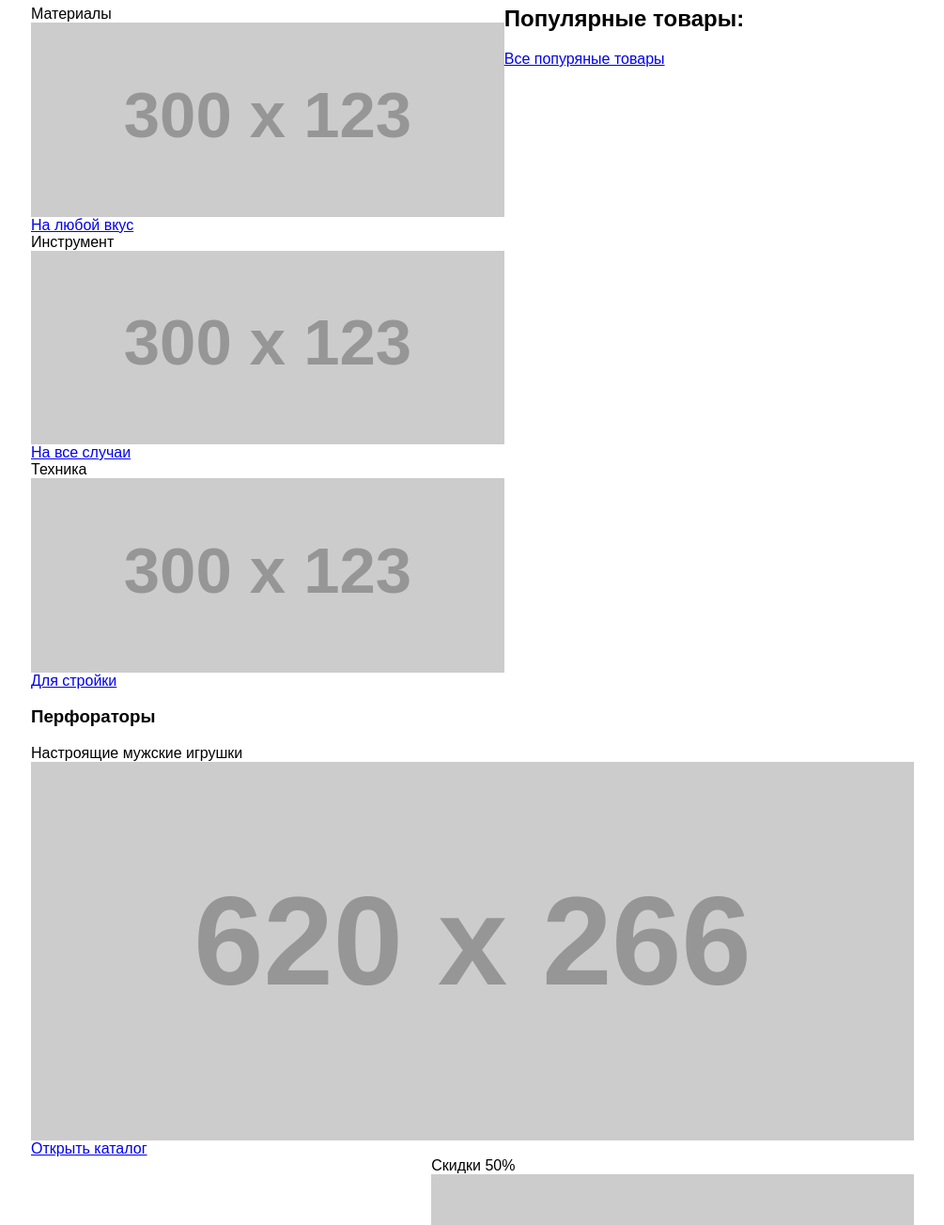
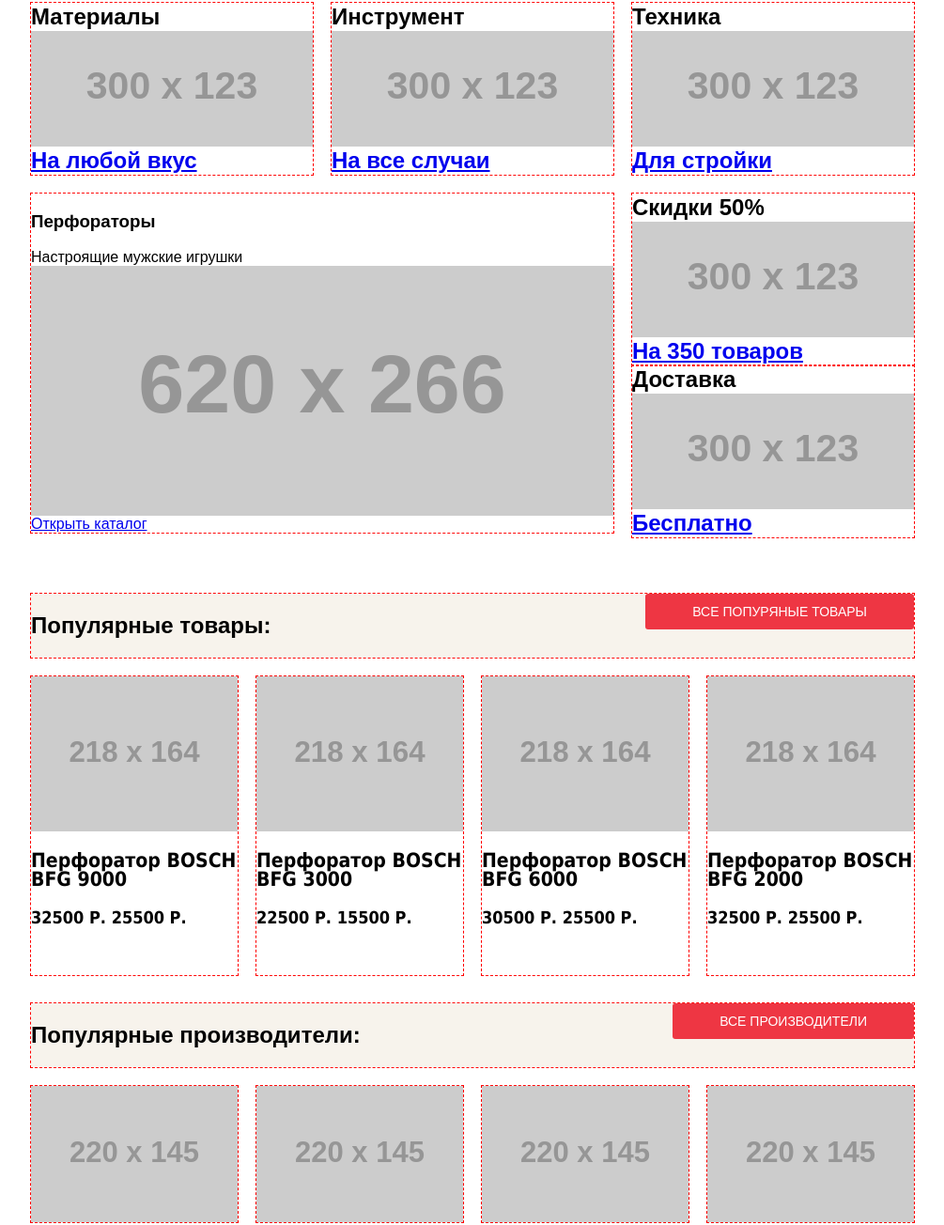
Before and after one commit to baranovRP/technomart, a plain HTML site: page index.html in a window 1280 px wide. Shown: the part 367-1671 px from the top of the page at 94% size, without its empty margins (137-1142 px from the left). Drawn offline with Linux system fonts and the light colour scheme; placeholder pictures from the web are drawn by us; a web font is replaced by a local one.

Commit message:
# technomart: layout quick navigation; layout popular goods; layout popular manufactures;

```diff
--- a/css/style.css
+++ b/css/style.css
@@ -261,8 +261,8 @@ select,
 textarea {
   margin: 0; /* 3 */
 
-  font: inherit; /* 1 */
-  color: inherit; /* 2 */
+  font: inherit; /* 2 */
+  color: inherit; /* 1 */
 }
 
 /**
@@ -571,6 +571,14 @@ img {
   display: none;
 }
 
+.column-3 {
+  width: 300px;
+  min-height: 123px;
+  margin: 0;
+
+  outline: 1px dashed red;
+}
+
 /* index page
    ========================================================================== */
 .main-header {
@@ -697,14 +705,6 @@ img {
   background-color: #518534;
 }
 
-.column-3 {
-  width: 300px;
-  min-height: 150px;
-  margin: 0 10px;
-
-  outline: 1px dashed red;
-}
-
 .about-title {
   margin-left: 0;
 
@@ -717,6 +717,7 @@ img {
 
 .contacts-address {
   display: block;
+  margin: 0 20px;
 
   font-weight: 400;
   font-size: 14px;
@@ -750,6 +751,7 @@ img {
   padding-right: 20px;
   padding-left: 20px;
 
+  background-color: #32425c;
   background-image: linear-gradient(to top, #32425c 0%, #32425c 99%, #32425c 100%);
   outline: 1px dashed red;
   box-shadow: inset 0 -5px 0 #293449;
@@ -789,3 +791,137 @@ img {
   background-color: #1d2739;
   opacity: 0.5;
 }
+
+.main-quick-navigation {
+  margin-bottom: 40px;
+}
+
+.quick-navigation-items {
+  margin-bottom: 20px;
+
+  font-size: 0;
+}
+
+.quick-navigation-item {
+  display: inline-block;
+  margin-right: 20px;
+
+  font-weight: 700;
+  font-size: 24px;
+  line-height: 30px;
+  font-family: Cuprum, Arial, sans-serif;
+  vertical-align: top;
+}
+
+.quick-navigation-item:nth-child(3n) {
+  margin-right: 0;
+}
+
+.quick-navigation-slider {
+  width: 620px;
+  min-height: 266px;
+
+  outline: 1px dashed red;
+}
+
+.column-vertical {
+  width: 300px;
+}
+
+.column-vertical .quick-navigation-item {
+  margin-right: 0;
+
+  outline: 1px dashed red;
+}
+
+.popular-goods,
+.popular-manufacturers {
+  margin-bottom: 20px;
+
+  background-color: #f7f3ec;
+  outline: 1px dashed red;
+}
+
+.popular-goods title,
+.popular-manufacturers title {
+  width: 460px;
+  min-height: 90px;
+  margin: 0;
+  padding: 0;
+
+  font-weight: 400;
+  font-size: 30px;
+  line-height: 30px;
+  font-family: Cuprum, Arial, sans-serif;
+  color: #32425c;
+  text-transform: uppercase;
+}
+
+.popular-goods .btn,
+.popular-manufacturers .btn {
+  display: inline-block;
+  padding: 10px 50px;
+
+  font-weight: 400;
+  font-size: 14px;
+  line-height: 18px;
+  font-family: Cuprum, Arial, sans-serif;
+  vertical-align: middle;
+  color: #ffffff;
+  text-transform: uppercase;
+  text-decoration: none;
+
+  background-color: #ee3643;
+  border-radius: 3px;
+}
+
+.popular-goods-gallery {
+  width: 100%;
+  min-height: 318px;
+
+  font-size: 0;
+}
+
+.goods-gallery-item {
+  display: inline-block;
+  width: 220px;
+  min-height: 318px;
+  margin-right: 20px;
+  margin-bottom: 30px;
+
+  font-weight: 700;
+  font-size: 18px;
+  line-height: 20px;
+  font-family: PTSans, Tahoma, sans-serif;
+  vertical-align: top;
+  color: #000000;
+
+  outline: 1px dashed red;
+}
+
+.goods-gallery-item:nth-child(4n) {
+  margin-right: 0;
+}
+
+.popular-manufacturers-gallery {
+  width: 100%;
+  min-height: 145px;
+
+  font-size: 0;
+}
+
+.manufacturers-gallery-item {
+  display: inline-block;
+  width: 220px;
+  min-height: 145px;
+  margin-right: 20px;
+  margin-bottom: 30px;
+
+  vertical-align: top;
+
+  outline: 1px dashed red;
+}
+
+.manufacturers-gallery-item:nth-child(4n) {
+  margin-right: 0;
+}
--- a/index.html
+++ b/index.html
@@ -66,53 +66,53 @@
 <main class='main'>
   <div class='container'>
 
-    <div class='main-quick-navigation'>
-      <div class='row to-left'>
-        <div class='quick-navigation-items horizontal'>
-          <div class='quick-navigation-item'>
-            <span class='item-title'>Материалы</span>
+    <div class='main-quick-navigation clearfix'>
+      <div class='quick-navigation-items'>
+        <div class='quick-navigation-item column-3'>
+          <span class='item-title materials'>Материалы</span>
           <img class='img' src='http://placehold.it/300x123' width='300' height='123' alt='Материалы'>
           <a class='btn' href='#'>На любой вкус</a>
         </div>
-          <div class='quick-navigation-item'>
-            <span class='item-title'>Инструмент</span>
+        <div class='quick-navigation-item column-3'>
+          <span class='item-title tools'>Инструмент</span>
           <img class='img' src='http://placehold.it/300x123' width='300' height='123' alt='Инструмент'>
           <a class='btn' href='#'>На все случаи</a>
         </div>
-          <div class='quick-navigation-item'>
-            <span class='item-title'>Техника</span>
+        <div class='quick-navigation-item column-3'>
+          <span class='item-title equipment'>Техника</span>
           <img class='img' src='http://placehold.it/300x123' width='300' height='123' alt='Техника'>
           <a class='btn' href='#'>Для стройки</a>
         </div>
       </div>
-      </div>
-      <div class="column to-left">
-        <div class='quick-navigation-slider'>
-          <div class='quick-navigation-slide'>
+
+      <div class='quick-navigation-slider to-left'>
+        <div class='quick-navigation-slide '>
           <h3 class='slide-title'>Перфораторы</h3>Настроящие мужские игрушки
           <img class='img' src='http://placehold.it/620x266' width='620' height='266' alt='Перфораторы '>
           <a class='btn' href='#'>Открыть каталог</a>
         </div>
       </div>
-      </div>
-      <div class='column to-right'>
-        <div class='quick-navigation-items vertical'>
-          <div class='quick-navigation-item'>
+      <div class='column-vertical to-right'>
+        <div class='quick-navigation-items'>
+          <div class='quick-navigation-item column-3'>
             <span class='item-title'>Скидки 50%</span>
             <img class='img' src='http://placehold.it/300x123' width='300' height='123' alt='Скидки 50%'>
             <a class='btn' href='#'>На 350 товаров</a>
           </div>
-          <div class='quick-navigation-item'>
+          <div class='quick-navigation-item column-3'>
             <span class='item-title'>Доставка</span>
             <img class='img' src='http://placehold.it/300x123' width='300' height='123' alt='Доставка'>
             <a class='btn' href='#'>Бесплатно</a>
           </div>
         </div>
       </div>
+    </div>
 
-      <div class='main-popular-goods'>
-        <h2 class='popular-goods-title'>Популярные товары:</h2>
-        <a href='#' class='btn'>Все попуряные товары</a>
+    <div class='main-popular goods'>
+      <div class="popular-goods clearfix">
+        <h2 class='title to-left'>Популярные товары:</h2>
+        <a class='btn to-right' href='#'>Все попуряные товары</a>
+      </div>
 
       <div class='popular-goods-gallery'>
         <article class='goods-gallery-item'>
@@ -121,46 +121,48 @@
                  alt='Перфоратор BOSCH BFG 9000'>
           </a>
 
-            <h3 class='gallery-item-title'>Перфоратор BOSCH BFG 9000</h3>
+          <h3 class='goods-item-title'>Перфоратор BOSCH BFG 9000</h3>
           <span class='old-price strikethrough'>32500 Р.</span>
           <span class='actual-price'>25500 Р.</span>
         </article>
-          <article class='catalog-gallery-item'>
+        <article class='goods-gallery-item'>
           <a class='miniature' href='#'>
             <img class='img' src='http://placehold.it/218x164' width='218' height='164'
                  alt='Перфоратор BOSCH BFG 3000'>
           </a>
 
-            <h3 class='gallery-item-title'>Перфоратор BOSCH BFG 3000</h3>
+          <h3 class='goods-item-title'>Перфоратор BOSCH BFG 3000</h3>
           <span class='old-price strikethrough'>22500 Р.</span>
           <span class='actual-price'>15500 Р.</span>
         </article>
-          <article class='catalog-gallery-item'>
+        <article class='goods-gallery-item'>
           <a class='miniature' href='#'>
             <img class='img' src='http://placehold.it/218x164' width='218' height='164'
                  alt='Перфоратор BOSCH BFG 6000'>
           </a>
 
-            <h3 class='gallery-item-title'>Перфоратор BOSCH BFG 6000</h3>
+          <h3 class='goods-item-title'>Перфоратор BOSCH BFG 6000</h3>
           <span class='old-price strikethrough'>30500 Р.</span>
           <span class='actual-price'>25500 Р.</span>
         </article>
-          <article class='catalog-gallery-item'>
+        <article class='goods-gallery-item'>
           <a class='miniature' href='#'>
             <img class='img' src='http://placehold.it/218x164' width='218' height='164'
                  alt='Перфоратор BOSCH BFG 2000'>
           </a>
 
-            <h3 class='gallery-item-title'>Перфоратор BOSCH BFG 2000</h3>
+          <h3 class='goods-item-title'>Перфоратор BOSCH BFG 2000</h3>
           <span class='old-price strikethrough'>32500 Р.</span>
           <span class='actual-price'>25500 Р.</span>
         </article>
       </div>
     </div>
 
-      <div class='main-popular-manufacturers'>
-        <h2 class='popular-manufacturers-title'>Популярные производители:</h2>
-        <a href='#' class='btn'>Все производители</a>
+    <div class='main-popular manufacturers'>
+      <div class="popular-manufacturers clearfix">
+        <h2 class='title to-left'>Популярные производители:</h2>
+        <a class='btn to-right' href='#'>Все производители</a>
+      </div>
 
       <div class='popular-manufacturers-gallery'>
         <div class='manufacturers-gallery-item'>
@@ -286,8 +288,6 @@
     </div>
 
   </div>
-
-  </div>
 </main>
 
 <footer class='main-footer'>
```
Lines whose indentation alone changed are shown as unchanged.
